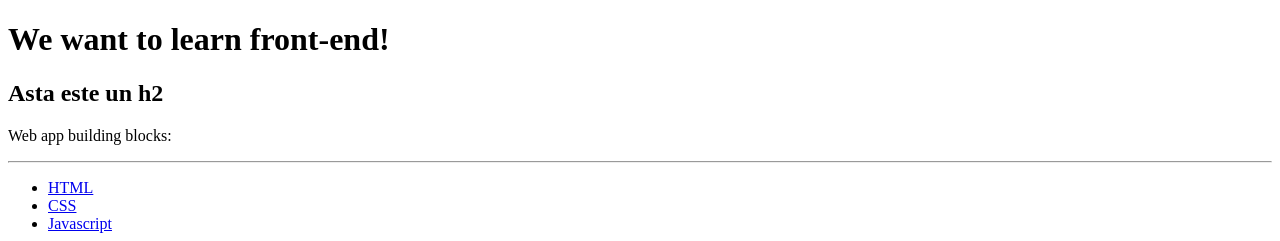
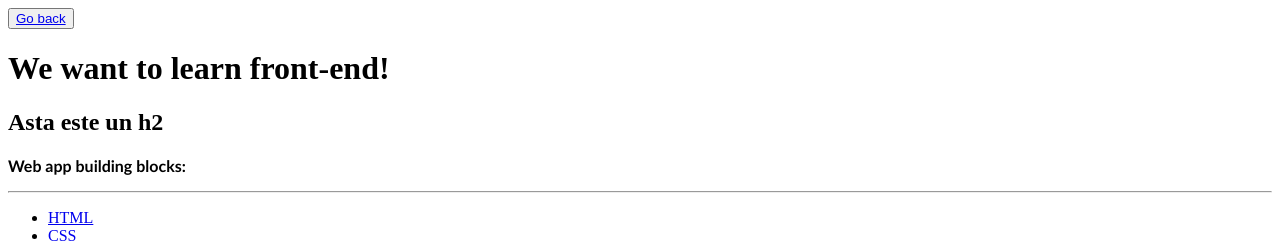
Before and after one commit to andreistoleriu/Front-end-basics, a plain HTML site: page index.html in a window 1280 px wide. Shown: the top 241 px of the page. Drawn offline with Linux system fonts and the light colour scheme.

Commit message:
added a new bio page

```diff
--- a/index.html
+++ b/index.html
@@ -2,18 +2,24 @@
 <html lang=en>
     <head>
         <title>My first page</title>
+        <style>
+            p {font-family: 'Trebuchet MS', 'Lucida Sans Unicode', 'Lucida Grande', 'Lucida Sans', Arial, sans-serif};
+        </style>
     </head>
     <body>
+        <button><a href="bio.html">Go back</a></button>
         <h1>We want to learn front-end!</h1>
         <h2>Asta este un h2</h2>
-        <p>Web app building blocks:</p>
+        <p><b>Web app building blocks:</b></p>
         <hr>
         <ul>
             <li><a href="http://google.ro" target="_blank">HTML</a></li>
             <li><a href="#">CSS</a></li>
-            <li><a href="#">Javascript</a></li>
+            <li style="font-family: 'Trebuchet MS', 'Lucida Sans Unicode', 'Lucida Grande', 'Lucida Sans', Arial, sans-serif"><a href="#">Javascript</a></li>
         </ul>
         <a href="www.google.ro">Google it</a>
         <img src="https://www.guidedogs.org/wp-content/uploads/2018/01/Mobile.jpg" alt="un catel alb" height="200px" align="right"/>
+
+
     </body>
 </html>
```
Also changed, not shown: bio.html (added, +13 -0 lines), bio.jpg (added).
